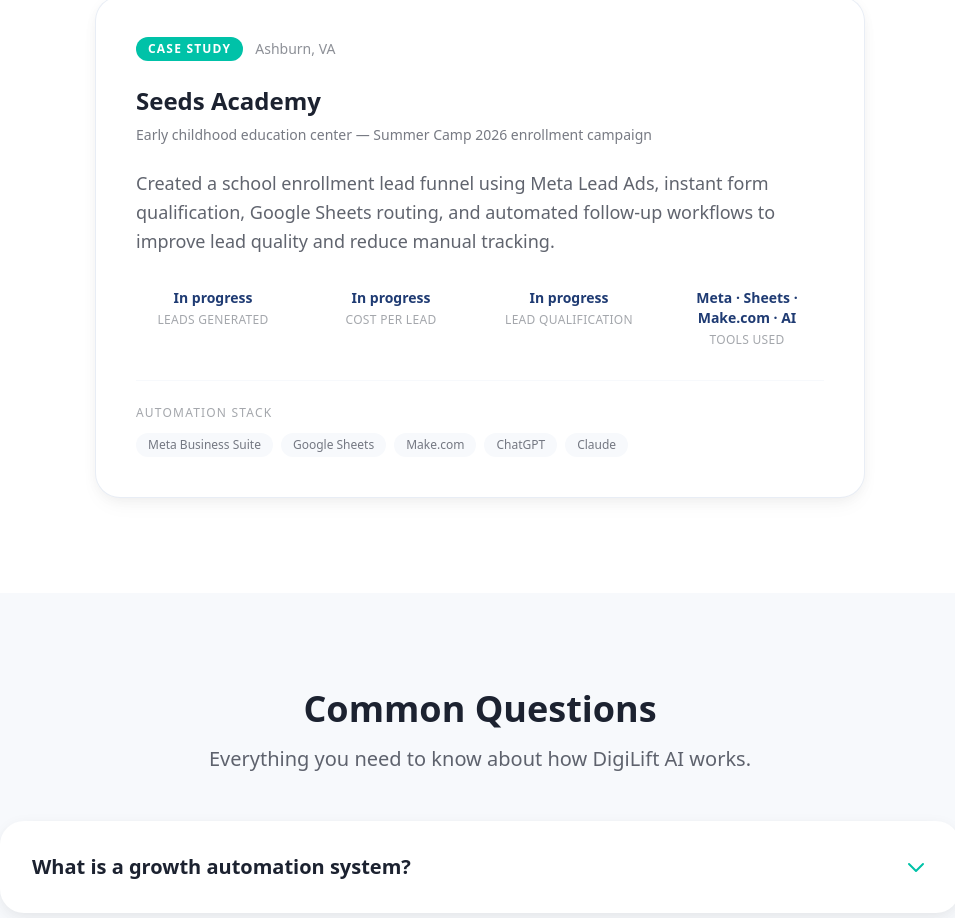
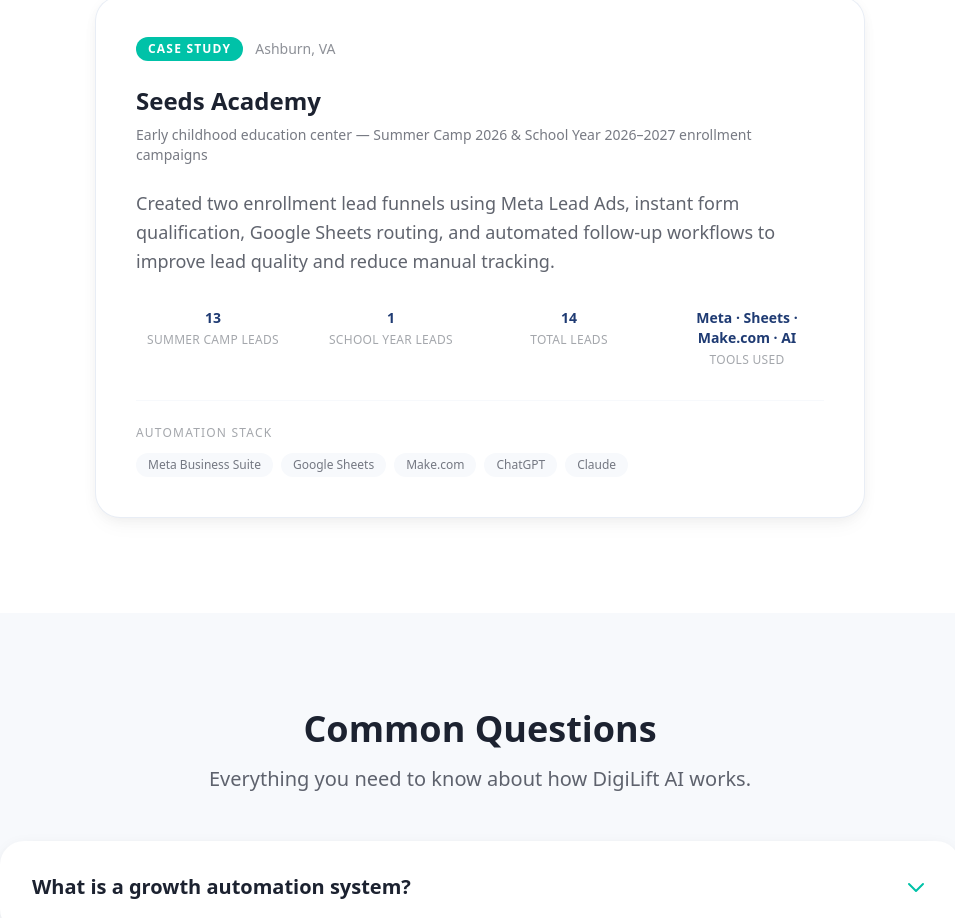
Before and after one commit to ZebaLodhi/digilift-website, a Next.js app: page / in a window 1280 px wide. Shown: the part 2719-3637 px from the top of the page, without its empty margins (160-1115 px from the left). Built offline with nearby package versions, Linux system fonts and the light colour scheme.

Commit message:
Update Seeds Academy lead counts - 13 summer camp, 1 school year

```diff
--- a/app/page.tsx
+++ b/app/page.tsx
@@ -50,7 +50,6 @@
    ========================= */
 export default function Home() {
 
-  /* ---------- Business Schema ---------- */
   const businessSchema = {
     "@context": "https://schema.org",
     "@type": "ProfessionalService",
@@ -72,7 +71,6 @@
     ],
   };
 
-  /* ---------- FAQ Schema ---------- */
   const heroFaqSchema = {
     "@context": "https://schema.org",
     "@type": "FAQPage",
@@ -227,20 +225,20 @@
 
               <h3 className="text-2xl font-bold mb-2">Seeds Academy</h3>
               <p className="text-dark/60 text-sm mb-6">
-                Early childhood education center — Summer Camp 2026 enrollment campaign
+                Early childhood education center — Summer Camp 2026 & School Year 2026–2027 enrollment campaigns
               </p>
 
               <p className="text-dark/70 leading-relaxed mb-8">
-                Created a school enrollment lead funnel using Meta Lead Ads, instant
+                Created two enrollment lead funnels using Meta Lead Ads, instant
                 form qualification, Google Sheets routing, and automated follow-up
                 workflows to improve lead quality and reduce manual tracking.
               </p>
 
               <div className="grid grid-cols-2 md:grid-cols-4 gap-6 mb-8">
                 {[
-                  { label: "Leads Generated", value: "In progress" },
-                  { label: "Cost Per Lead", value: "In progress" },
-                  { label: "Lead Qualification", value: "In progress" },
+                  { label: "Summer Camp Leads", value: "13" },
+                  { label: "School Year Leads", value: "1" },
+                  { label: "Total Leads", value: "14" },
                   { label: "Tools Used", value: "Meta · Sheets · Make.com · AI" },
                 ].map((stat, i) => (
                   <div key={i} className="text-center">
```
